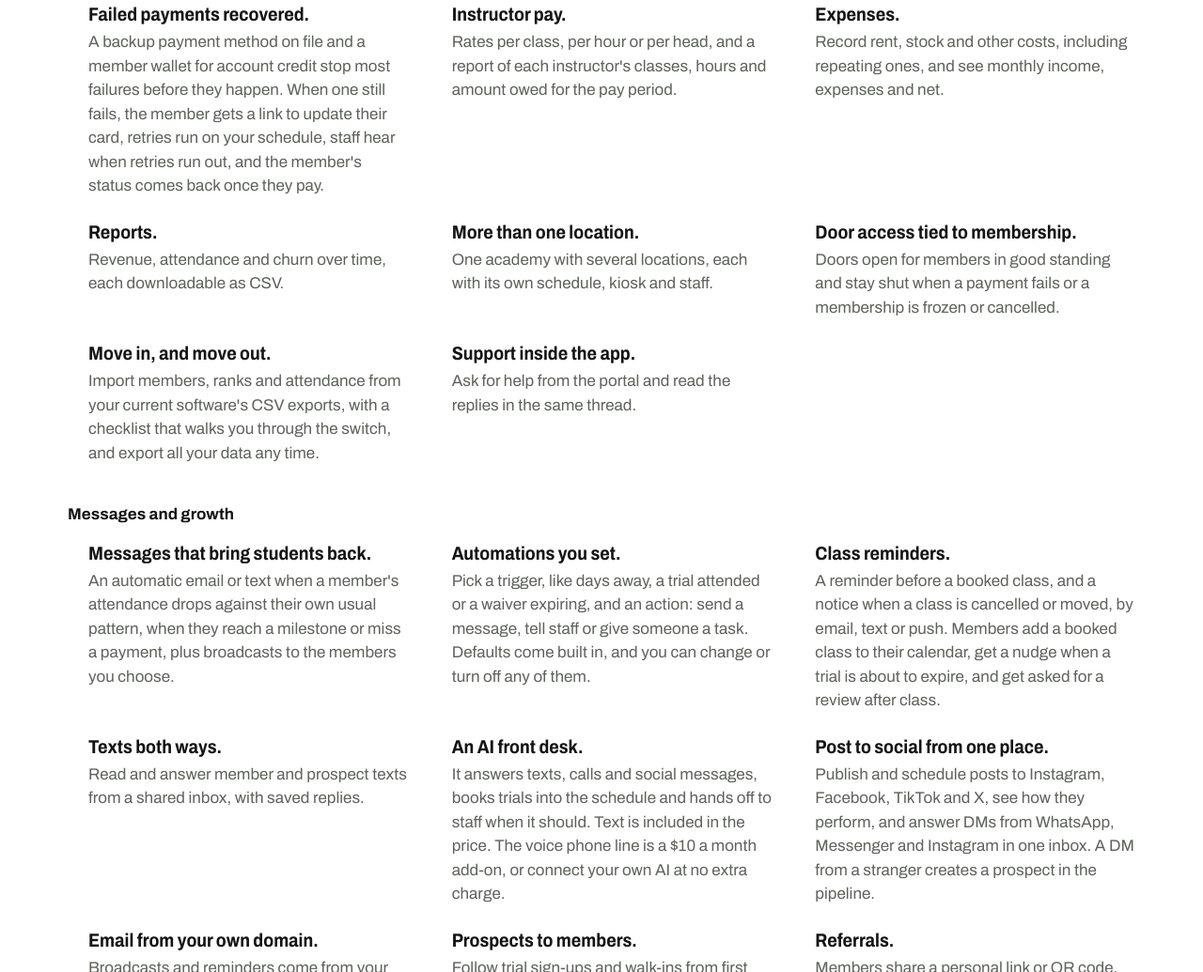
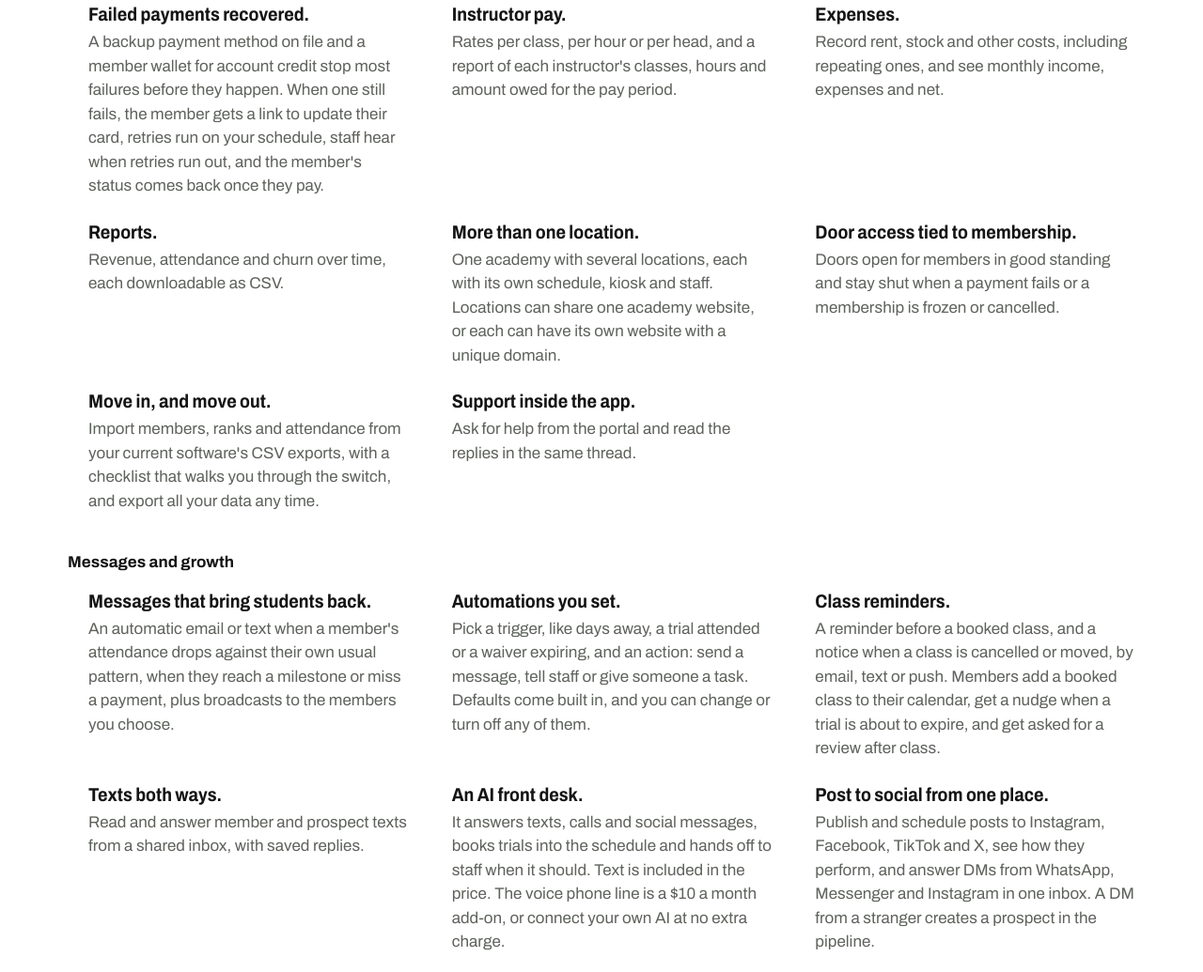
Before and after one commit to Malinowski-Consulting-LLC/matenforcer-coming-soon, a plain HTML site: page site/index.html in a window 1280 px wide. Shown: the part 1959-2994 px from the top of the page at 94% size. Drawn offline with Linux system fonts and the light colour scheme.

Commit message:
Note multi-location website choice on landing page

```diff
--- a/site/index.html
+++ b/site/index.html
@@ -90,7 +90,7 @@
           <li class="cs-launch__item"><span class="cs-slot" aria-hidden="true"></span><p><strong>Instructor pay.</strong> Rates per class, per hour or per head, and a report of each instructor's classes, hours and amount owed for the pay period.</p></li>
           <li class="cs-launch__item"><span class="cs-slot" aria-hidden="true"></span><p><strong>Expenses.</strong> Record rent, stock and other costs, including repeating ones, and see monthly income, expenses and net.</p></li>
           <li class="cs-launch__item"><span class="cs-slot" aria-hidden="true"></span><p><strong>Reports.</strong> Revenue, attendance and churn over time, each downloadable as CSV.</p></li>
-          <li class="cs-launch__item"><span class="cs-slot" aria-hidden="true"></span><p><strong>More than one location.</strong> One academy with several locations, each with its own schedule, kiosk and staff.</p></li>
+          <li class="cs-launch__item"><span class="cs-slot" aria-hidden="true"></span><p><strong>More than one location.</strong> One academy with several locations, each with its own schedule, kiosk and staff. Locations can share one academy website, or each can have its own website with a unique domain.</p></li>
           <li class="cs-launch__item"><span class="cs-slot" aria-hidden="true"></span><p><strong>Door access tied to membership.</strong> Doors open for members in good standing and stay shut when a payment fails or a membership is frozen or cancelled.</p></li>
           <li class="cs-launch__item"><span class="cs-slot" aria-hidden="true"></span><p><strong>Move in, and move out.</strong> Import members, ranks and attendance from your current software's CSV exports, with a checklist that walks you through the switch, and export all your data any time.</p></li>
           <li class="cs-launch__item"><span class="cs-slot" aria-hidden="true"></span><p><strong>Support inside the app.</strong> Ask for help from the portal and read the replies in the same thread.</p></li>
```
